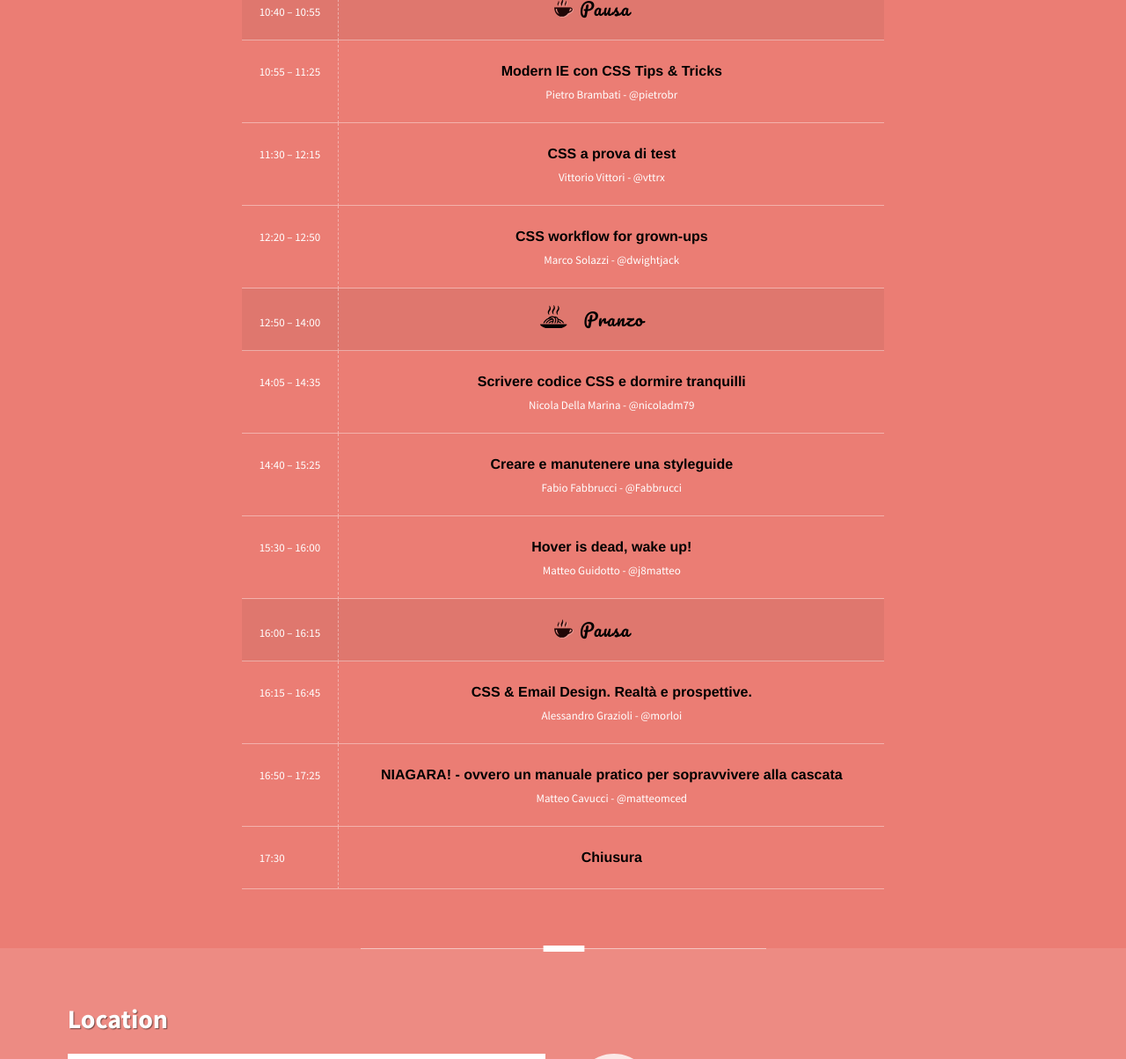
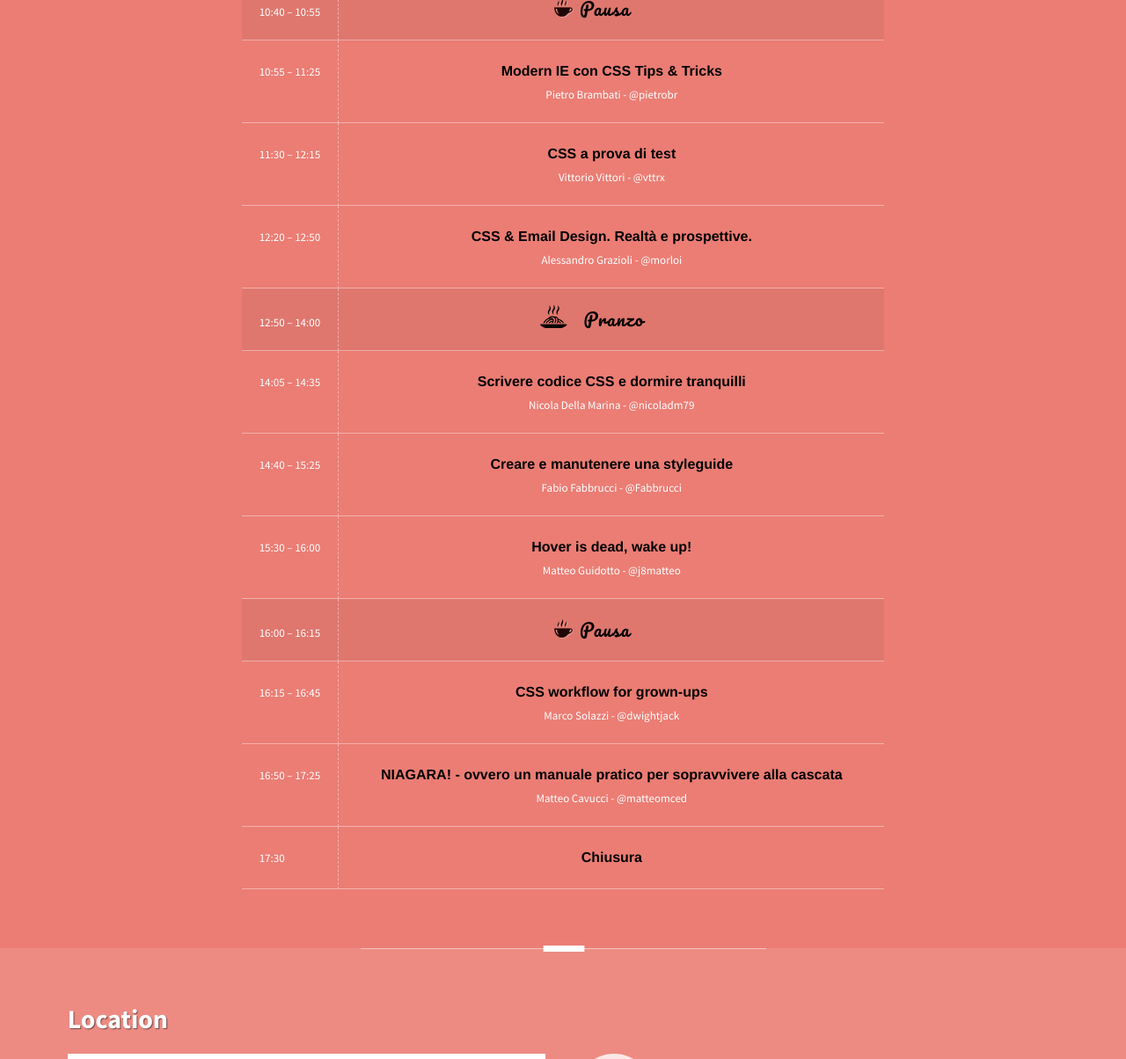
Before and after one commit to GrUSP/2015.cssday.it, a Jekyll site: the page built from index.html, in a window 1280 px wide and 1400 px high, scrolled down 2126 px, cut to the strip 0-1204 px from the top of the window. Shown: the whole strip at 88% size. Built offline with Jekyll 4.4.1, drawn with Linux system fonts in a browser that asks for light colours; comment, search, counter and statistics services are not loaded; some of the changed lines change nothing that is shown.

Commit message:
schedule

```diff
--- a/_includes/section-speakers.html
+++ b/_includes/section-speakers.html
@@ -72,9 +72,8 @@
       <tr class="common_event">
         <td class="time">12:20 &ndash; 12:50</td>
         <td>
-            <h4><a href="#"  onclick="javascript:return(false);" rel="tooltip" title="Spesso chi lavora in ambito front-end tende a sottovalutare l'importanza di un workflow di lavoro strutturato che copra la fase di progettazione, realizzazione e pacchettizzazione di un design CSS. Questo perché spesso passare qualche ora senza far codice sembra essere una perdita di tempo.
-                    In questo talk esporrò un workflow, per certi versi opinionato, che spazia dalle tecniche di normalizzazione delle grafica e progettazione OOCSS fino alla scelta degli strumenti da adottare in fase di sviluppo e build (preprocessori, linters ecc); il tutto per garantire affidabilità e manutenibilità del codice senza perdere la salute e litigare con il grafico.">CSS workflow for grown-ups</a></h4>
-            <a href="http://twitter.com/@dwightjack" title="Marco Solazzi">Marco	Solazzi - @dwightjack</a>
+            <h4><a href="#"  onclick="javascript:return(false);" rel="tooltip"  title="Tabelle e stili inline. Chiunque si trovi ad occuparsi di email design è costretto a fare un viaggio nel tempo, ritrovandosi improvvisamente alla fine degli anni 90. Client di posta ostinati, webmail e device mobili rendono la vita un inferno. Viaggio all'interno delle problematiche e delle possibilità di uso dei CSS nell'email design, con un occhio ai possibili sviluppi e piedi e mani nella realtà di tutti i giorni (con un focus specifico sulla realtà webmail italiana).">CSS & Email Design. Realtà e prospettive.</a></h4>
+            <a href="http://twitter.com/morloi" title="Alessandro	Grazioli">Alessandro	Grazioli - @morloi</a>
         </td>
       </tr>
 
@@ -123,8 +122,9 @@
         <tr class="common_event">
             <td class="time">16:15 &ndash; 16:45</td>
             <td>
-                <h4><a href="#"  onclick="javascript:return(false);" rel="tooltip"  title="Tabelle e stili inline. Chiunque si trovi ad occuparsi di email design è costretto a fare un viaggio nel tempo, ritrovandosi improvvisamente alla fine degli anni 90. Client di posta ostinati, webmail e device mobili rendono la vita un inferno. Viaggio all'interno delle problematiche e delle possibilità di uso dei CSS nell'email design, con un occhio ai possibili sviluppi e piedi e mani nella realtà di tutti i giorni (con un focus specifico sulla realtà webmail italiana).">CSS & Email Design. Realtà e prospettive.</a></h4>
-                <a href="http://twitter.com/morloi" title="Alessandro	Grazioli">Alessandro	Grazioli - @morloi</a>
+                <h4><a href="#"  onclick="javascript:return(false);" rel="tooltip" title="Spesso chi lavora in ambito front-end tende a sottovalutare l'importanza di un workflow di lavoro strutturato che copra la fase di progettazione, realizzazione e pacchettizzazione di un design CSS. Questo perché spesso passare qualche ora senza far codice sembra essere una perdita di tempo.
+                    In questo talk esporrò un workflow, per certi versi opinionato, che spazia dalle tecniche di normalizzazione delle grafica e progettazione OOCSS fino alla scelta degli strumenti da adottare in fase di sviluppo e build (preprocessori, linters ecc); il tutto per garantire affidabilità e manutenibilità del codice senza perdere la salute e litigare con il grafico.">CSS workflow for grown-ups</a></h4>
+                <a href="http://twitter.com/@dwightjack" title="Marco Solazzi">Marco	Solazzi - @dwightjack</a>
             </td>
         </tr>
 
```
